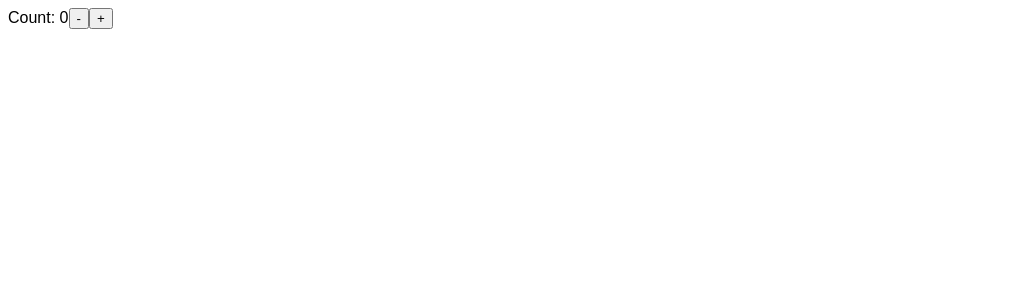
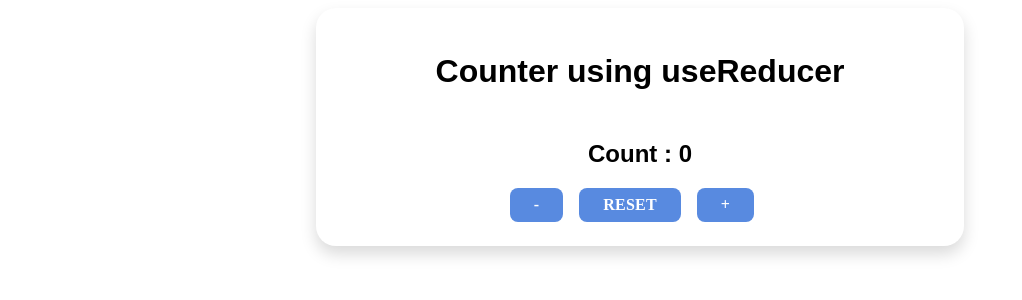
Before and after one commit to mBonanno078/ReactTipescript, a React (Create React App) app in the folder project-typescript-react/: page / in a window 1280 px wide. Shown: the top 300 px of the page, without its empty margins (0-1022 px from the left). Built offline with nearby package versions, Linux system fonts and the light colour scheme; the HTML template or start-up script is replaced by a standard one.

Commit message:
add style of counter

```diff
--- /dev/null
+++ b/project-typescript-react/src/components/useReducer/Counter.scss
@@ -0,0 +1,15 @@
+.container-counter {
+    padding: 24px;
+    background-color: #fff;
+    box-shadow: 0 .5rem 1rem rgba(0,0,0,.15);
+    border-radius: 20px;
+    margin: 0 auto;
+    max-width: 600px;
+    text-align: center;
+
+    .title {
+        font-size: 32px;
+        font-weight: 700;
+        margin-bottom: 50px;
+    }
+}
--- a/project-typescript-react/src/components/useReducer/Counter.tsx
+++ b/project-typescript-react/src/components/useReducer/Counter.tsx
@@ -1,4 +1,5 @@
 import { useReducer } from "react";
+import './Counter.scss';
 
 type Reducer<State, Action> =
   (state: State, action: Action) => State;
@@ -14,6 +15,7 @@ type Reducer<State, Action> =
   enum ActionKind {
     Increase = 'INCREASE',
     Decrease = 'DECREASE',
+    Reset = 'RESET'
   }
 
   type Action = {
@@ -31,6 +33,10 @@ type Reducer<State, Action> =
     payload: 1
   }
 
+  const resetAction: Action ={
+    type: ActionKind.Reset,
+    payload: 0
+  }
 
   function counterReducer(state: State, action: Action): State {
     const {type, payload} = action;
@@ -45,7 +51,12 @@ type Reducer<State, Action> =
       case ActionKind.Decrease:
         return {
           ...state,
-          value: state.value - action.payload
+          value: state.value ? state.value - action.payload : 0
+        }
+      case ActionKind.Reset:
+        return {
+          ...state,
+          value: initialCounterState.value
         }
       default:
         return state;
@@ -57,12 +68,22 @@ const Counter: React.FC = () => {
   const [ state, dispatch ] = useReducer(counterReducer, initialCounterState);
 
   return (
-    <div>
-      Count: {state.value}
-      <button onClick={() => dispatch(decreaseAction)}>
+    <div className="container-counter">
+      <div className="content-title">
+        <h1 className="title">
+          Counter using useReducer
+        </h1>
+      </div>
+      <h2 className="counter">
+        Count : {state.value}
+      </h2>
+      <button className="btn" onClick={() => dispatch(decreaseAction)}>
         -
       </button>
-      <button onClick={() => dispatch(increaseAction)}>
+      <button className="btn" onClick={() => dispatch(resetAction)}>
+        reset
+      </button>
+      <button className="btn" onClick={() => dispatch(increaseAction)}>
         +
       </button>
     </div>
--- a/project-typescript-react/src/index.scss
+++ b/project-typescript-react/src/index.scss
@@ -1,3 +1,26 @@
 body {
     font-family: 'Poppins', sans-serif;
 }
+
+.btn {
+    margin-right: 16px;
+    padding: 8px 24px;
+    border: 0;
+    outline: none;
+    background-color: rgb(88, 138, 224);
+    font-family: 'poppins';
+    font-size: 16px;
+    color: #fff;
+    cursor: pointer;
+    transition: all 0.3s ease-in-out;
+    text-transform: uppercase;
+    letter-spacing: 0.2px;
+    font-weight: 700;
+    border-radius: 8px;
+
+    &:hover,
+    &:focus,
+    &:active {
+        background-color: rgb(68 110 181);
+    }
+}
```
Also changed, not shown: project-typescript-react/src/components/useReducer/Index.scss (deleted).
